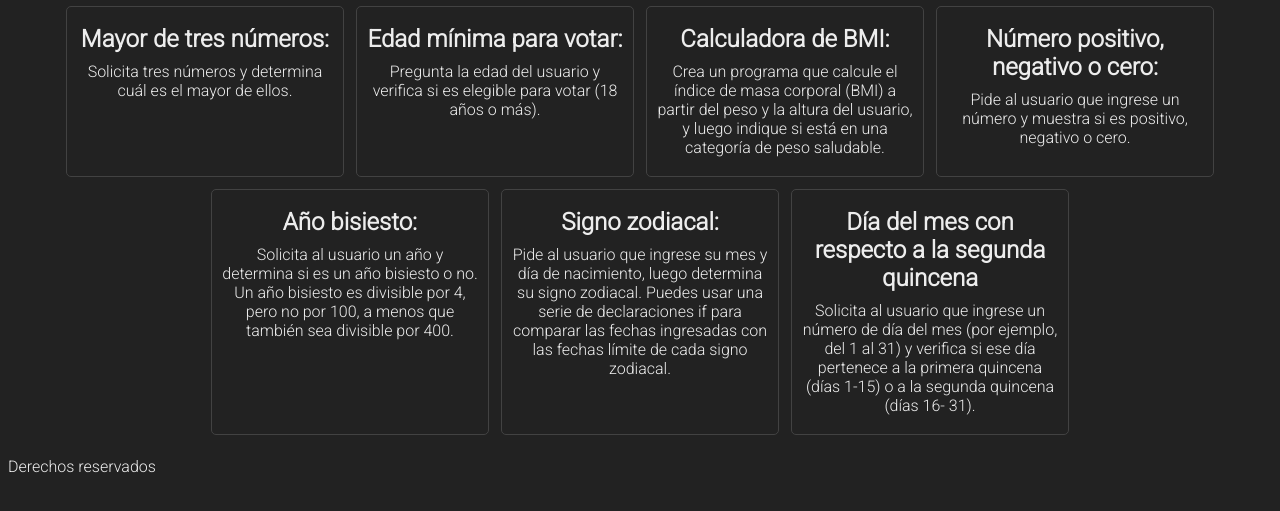
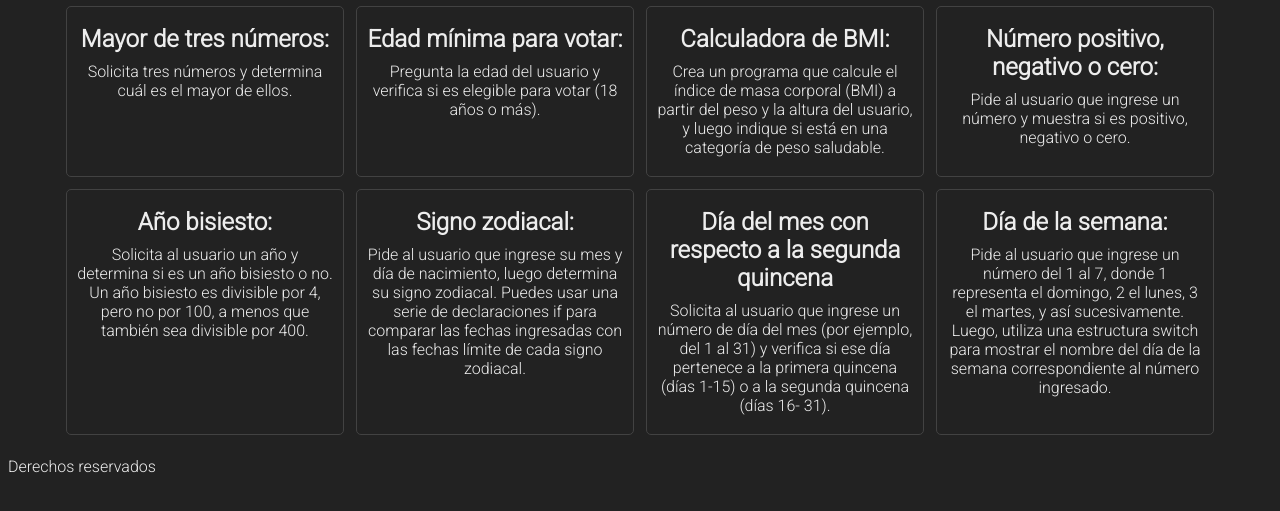
Before and after one commit to matias101-blip/Tarea2-Algortimos9, a website: page templates/Condicionales.html in a window 1280 px wide. Shown: the part 161-672 px from the top of the page. Drawn offline with Linux system fonts and the light colour scheme; some packages are replaced by stand-ins of ours; a script that the page names is missing.

Commit message:
codicionales 1

```diff
--- a/templates/Condicionales.html
+++ b/templates/Condicionales.html
@@ -67,6 +67,13 @@
         pertenece a la primera quincena (días 1-15) o a la segunda quincena (días 16-
         31).</p>
     </div>
+    <div data-value="" class="sub-contenedores">
+      <h2>Día de la semana:</h2>
+      <p>Pide al usuario que ingrese un número del 1 al 7, donde 1
+        representa el domingo, 2 el lunes, 3 el martes, y así sucesivamente. Luego,
+        utiliza una estructura switch para mostrar el nombre del día de la semana
+        correspondiente al número ingresado.</p>
+    </div>
   </div>
 
   <footer>
```
